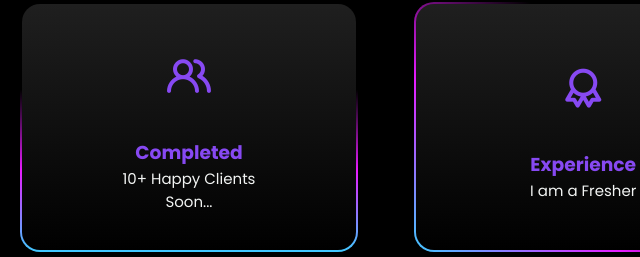
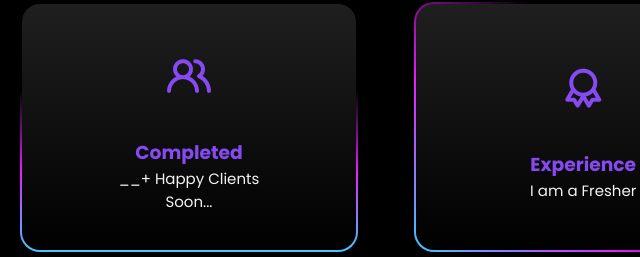
Before and after one commit to Vatsal-D07/Vatsal-s-Portfolio, a plain HTML site: page index.html in a window 1280 px wide. Shown: the part 1967-2224 px from the top of the page, 451-1091 px from the left. Drawn offline with nearby package versions, Linux system fonts and the light colour scheme.

Commit message:
few changes

```diff
--- a/index.html
+++ b/index.html
@@ -244,7 +244,7 @@
             <a class="project-box dark">
               <i class="uil uil-users-alt"></i>
               <h3>Completed</h3>
-              <label for="">10+ Happy Clients</label>
+              <label for="">__+ Happy Clients</label>
               <label for="">Soon...</label>
             </a>
             <a class="project-box dark">
```
